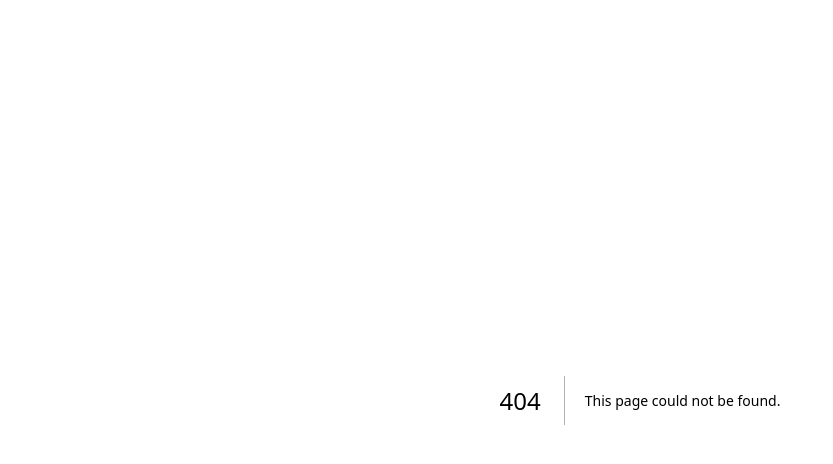
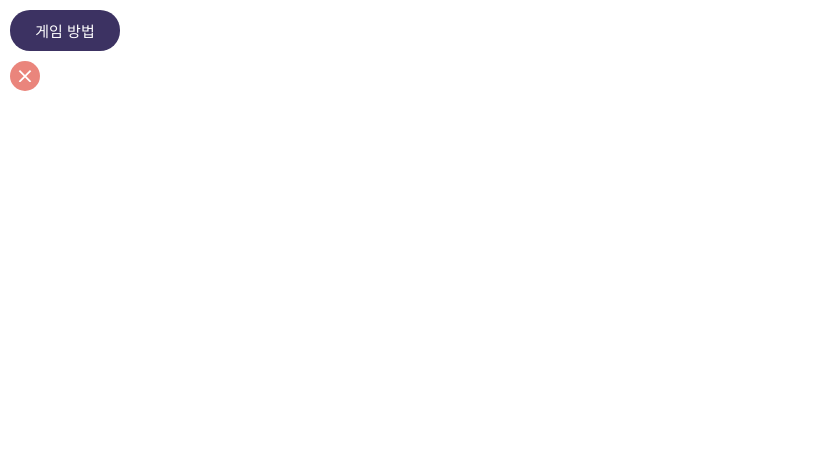
Before and after one commit to YutjjakNori/main, a Next.js app in the folder front-yut/: page /compoTest in a window 1280 px wide. Before the commit this address had no page. Shown: the top 464 px of the page, without its empty margins (0-833 px from the left). Built offline with nearby package versions, Linux system fonts and the light colour scheme.

Commit message:
Feat: 공통컴포넌트 버튼

```diff
--- /dev/null
+++ b/front-yut/pages/compoTest.tsx
@@ -0,0 +1,58 @@
+//로비 페이지
+import CircleButton from "@/component/Button/CircleButton";
+import RectButton from "@/component/Button/RectButton";
+import { CircleButtonProps } from "@/component/Button/CircleButton";
+import { RectButtonProps } from "@/component/Button/RectButton";
+import styled from "styled-components";
+
+import Svg from "@/public/icon/close.svg";
+
+const CompoTest = () => {
+  // 만들고자 하는 컴포넌트의 정보를 여기에서 설정! (버튼 사이즈는 아래 container div에서 설정!)
+  const makeRoomBtnInfo: RectButtonProps = {
+    text: "게임 방법",
+    fontSize: "15px",
+    backgroundColor: "#3C3262",
+  };
+  const exitBtnInfo: CircleButtonProps = {
+    Icon: Svg,
+    text: "",
+    backgroundColor: "#EA857C",
+    borderColor: "transparent",
+  };
+
+  return (
+    <StyledContainer>
+      <StyledContainer1>
+        <RectButton
+          text={makeRoomBtnInfo.text}
+          fontSize={makeRoomBtnInfo.fontSize}
+          backgroundColor={makeRoomBtnInfo.backgroundColor}
+        />
+      </StyledContainer1>
+
+      <StyledContainer2>
+        <CircleButton
+          Icon={exitBtnInfo.Icon}
+          text={exitBtnInfo.text}
+          backgroundColor={exitBtnInfo.backgroundColor}
+          borderColor={exitBtnInfo.borderColor}
+        />
+      </StyledContainer2>
+    </StyledContainer>
+  );
+};
+const StyledContainer = styled.div`
+  margin: 10px;
+`;
+
+const StyledContainer1 = styled.div`
+  margin-bottom: 10px;
+  width: 110px;
+`;
+
+const StyledContainer2 = styled.div`
+  width: 30px;
+`;
+
+export default CompoTest;
--- /dev/null
+++ b/front-yut/pages/lobby.tsx
@@ -0,0 +1,6 @@
+//로비 페이지
+const lobby = () => {
+  return <></>;
+};
+
+export default lobby;
--- /dev/null
+++ b/front-yut/present/component/Button/CircleButton.style.tsx
@@ -0,0 +1,20 @@
+import styled from "styled-components";
+import { CircleButtonProps } from "@/component/Button/CircleButton";
+
+const StyledButton = styled.button<CircleButtonProps>`
+  width: 100%; //${(props) => props.width || "10rem"};
+  aspect-ratio: 1/1;
+  border-radius: 50%;
+  color: #575757;
+  background-color: ${(props) => props.backgroundColor || "#fff"};
+  border: 1px solid ${(props) => props.borderColor || "#fff"};
+  text-align: center;
+  padding-top: 10%;
+
+  svg {
+    width: 50%;
+    height: 50%;
+  }
+`;
+
+export { StyledButton };
--- /dev/null
+++ b/front-yut/present/component/Button/CircleButton.tsx
@@ -0,0 +1,30 @@
+import * as style from "./CircleButton.style";
+
+interface CircleButtonProps {
+  Icon?: any;
+  text?: string;
+  backgroundColor?: string;
+  borderColor?: string;
+  width?: string;
+}
+
+function CircleButton({
+  Icon,
+  text,
+  backgroundColor,
+  borderColor,
+}: CircleButtonProps) {
+  return (
+    <>
+      <style.StyledButton
+        backgroundColor={backgroundColor}
+        borderColor={borderColor}
+      >
+        {Icon ? <Icon /> : text ?? ""}
+      </style.StyledButton>
+    </>
+  );
+}
+
+export type { CircleButtonProps };
+export default CircleButton;
--- /dev/null
+++ b/front-yut/present/component/Button/RectButton.style.tsx
@@ -0,0 +1,24 @@
+import styled from "styled-components";
+
+const StyledButton = styled.button<{
+  backgroundColor: string;
+  fontSize: string;
+}>`
+  width: 100%;
+  padding: 10px;
+  font-size: ${({ fontSize }) => fontSize ?? "1em"};
+  background-color: ${({ backgroundColor }) => backgroundColor ?? "black"};
+  border-radius: 20px;
+  border-style: none;
+  color: white;
+  position: relative;
+  cursor: pointer;
+  transition-duration: 0.1s;
+
+  &:active {
+    top: 3px;
+    box-shadow: none;
+  }
+`;
+
+export { StyledButton };
--- /dev/null
+++ b/front-yut/present/component/Button/RectButton.tsx
@@ -0,0 +1,18 @@
+import * as style from "./RectButton.style";
+
+interface RectButtonProps {
+  text: string;
+  fontSize: string;
+  backgroundColor: string;
+}
+
+function RectButton({ backgroundColor, text, fontSize }: RectButtonProps) {
+  return (
+    <style.StyledButton backgroundColor={backgroundColor} fontSize={fontSize}>
+      {text}
+    </style.StyledButton>
+  );
+}
+
+export type { RectButtonProps };
+export default RectButton;
```
Also changed, not shown: front-yut/pages/robby.tsx (deleted, +0 -7 lines), front-yut/tsconfig.json (+4 -4 lines), front-yut/public/icon/close.svg (added), front-yut/public/icon/exit.svg (added).
